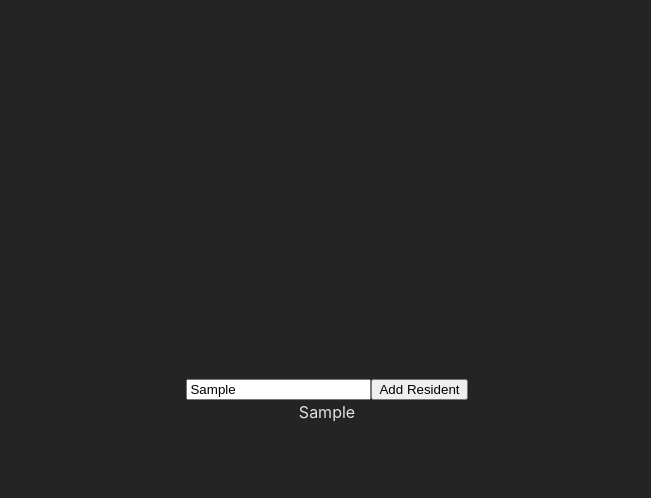
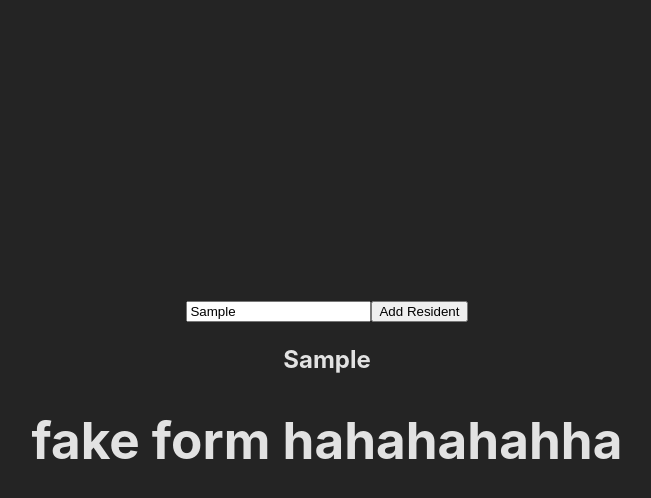
Before and after one commit to escavanessa/Notebook, a React (Vite) app: page / in a window 1280 px wide. Both pictures are taken after typing "Sample" into the empty fields and a click on the button "Add Resident". Shown: the top 498 px of the page, without its empty margins (313-964 px from the left). Built offline with nearby package versions, Linux system fonts and the light colour scheme.

Commit message:
working on active/set activ

```diff
--- /dev/null
+++ b/Components/ActiveRes.jsx
@@ -0,0 +1,14 @@
+/* eslint-disable react/prop-types */
+/* eslint-disable no-unused-vars */
+import React from 'react'
+
+const ActiveRes = (props) => {
+  return (
+    <>
+    <h1>fake form hahahahahha</h1>
+    <h2>{props.active.name}</h2>
+    </>
+  )
+}
+
+export default ActiveRes
--- a/Components/Patients.jsx
+++ b/Components/Patients.jsx
@@ -1,10 +1,17 @@
+/* eslint-disable no-unused-vars */
 import React, { useState } from 'react'
+import Residents from './Residents';
+import ActiveRes from './ActiveRes';
 
 const Patients = () => {
 const [resident, setResident] = useState({
   name: '',
 });
 const [list, setList] = useState([]);
+const [active, setActive] = useState({});
+
+
+
 
 function addResident(resident) {
   setList([...list, resident])
@@ -25,11 +32,11 @@ function handleChange(resident) {
     <button onClick={() => addResident(resident)}>Add Resident</button>
 
     {
-      list.map((res, index) => {
-        return <div key={index}>{res.name}</div>
+      list.map((resident, index) => {
+        return <Residents key={index} resident={resident} onClick={() => {setActive(resident)}}/>
       })
     }
-
+    <ActiveRes active={active}/>
     </>
   )
 }
--- /dev/null
+++ b/Components/Residents.jsx
@@ -0,0 +1,13 @@
+/* eslint-disable no-unused-vars */
+/* eslint-disable react/prop-types */
+import React from 'react'
+
+const Residents = (props) => {
+  return (
+    <>
+    <h2>{props.resident.name}</h2>
+    </>
+  )
+}
+
+export default Residents
```
